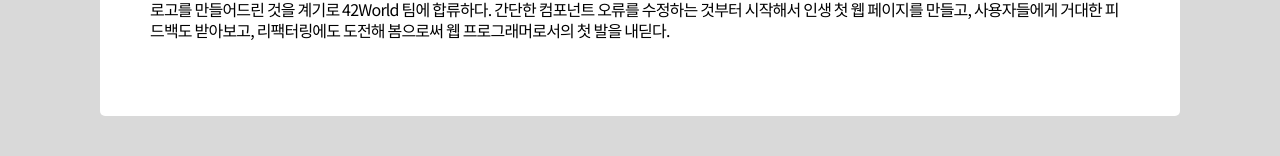
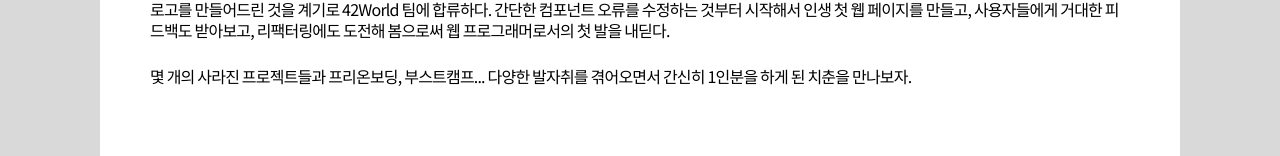
Before and after one commit to chichoon/about-me, a Next.js app: page / in a window 1280 px wide. Shown: the part 900-1056 px from the top of the page. Built offline with nearby package versions, Linux system fonts and the light colour scheme.

Commit message:
docs: :bento: 소개 문구 추가 및 이미지 margin 추가

```diff
--- a/src/assets/myInfo.json
+++ b/src/assets/myInfo.json
@@ -10,7 +10,8 @@
     "때는 바야흐로 2012년, 풋내기 그림쟁이 치춘 (중2) 는 자신의 그림을 저장할 만한 블로그를 원했다.\n네*버 블로그는 너무 흔하지 않은가? 하던 차에 눈에 들어오던 툴이 있었으니 바로 '나* 웹에디터'...\n돈이 없었던 중학교 2학년 치춘은 무료 평가판으로 자신의 블로그를 깎게 되었고, 이것이 치춘의 기나긴 프론트엔드 여정의 시발점이 되다.",
     "평가판이 끝난 뒤 그대로 방치되던 블로그와 함께 전자공학과에 진학하게 된 치춘, 프론트엔드 개발을 잊다.\n허나 대학교 3학년 때 수강하였던 안드로이드 프로그래밍 수업이 치춘의 삶을 흔들어 놓았다... \n이때까지만 해도 치춘은 프론트엔드 분야로 진로를 틀 줄 몰랐던 평범한 통신공학도였으나, 안드로이드 수업을 수강한 뒤 자신감이 MAX가 되어 졸업작품으로 어플리케이션 개발을 시작한 것이다!",
     "어플리케이션 개발 여정은 매우 험난했고, 치춘은 고작 Java 밖에 할 수 없었기에 Android Studio와 기나긴 사투를 벌였지만, 기판을 납땜하는 일보다는 훨씬 즐겁다는 것을 깨닫다.\n교수님의 적극적인 피드백은 치춘을 춤추게 했고, 클라이언트와의 상호작용이 얼마나 중요한지 몸소 느끼다.\n스스로 기획부터 그럴듯한 결과물을 내보내기까지 겪어보며 프로그래밍의 길에 비로소 접어들다. 하지만 졸업작품은 제출했고, 앞으로 혼자서 어떻게 해야 할지 혼란만.",
-    "42Seoul과의 첫만남, La Piscine은 가혹했다. 본과정에 도달하여 사람을 많이 만나다. 같은 길을 걷는 사람들과 다양하게 교류를 할 수 있었다.\n첫 웹 프로젝트에 도전하고, React 코드를 굉장히 많이 읽고, 1인분이라도 하려고 노력하다. 프로젝트가 산화하다.\n로고를 만들어드린 것을 계기로 42World 팀에 합류하다. 간단한 컴포넌트 오류를 수정하는 것부터 시작해서 인생 첫 웹 페이지를 만들고, 사용자들에게 거대한 피드백도 받아보고, 리팩터링에도 도전해 봄으로써 웹 프로그래머로서의 첫 발을 내딛다.\n"
+    "42Seoul과의 첫만남, La Piscine은 가혹했다. 본과정에 도달하여 사람을 많이 만나다. 같은 길을 걷는 사람들과 다양하게 교류를 할 수 있었다.\n첫 웹 프로젝트에 도전하고, React 코드를 굉장히 많이 읽고, 1인분이라도 하려고 노력하다. 프로젝트가 산화하다.\n로고를 만들어드린 것을 계기로 42World 팀에 합류하다. 간단한 컴포넌트 오류를 수정하는 것부터 시작해서 인생 첫 웹 페이지를 만들고, 사용자들에게 거대한 피드백도 받아보고, 리팩터링에도 도전해 봄으로써 웹 프로그래머로서의 첫 발을 내딛다.\n",
+    "몇 개의 사라진 프로젝트들과 프리온보딩, 부스트캠프... 다양한 발자취를 겪어오면서 간신히 1인분을 하게 된 치춘을 만나보자."
   ],
   "stacks": [
     { "name": "JavaScript", "color": "F7DF1E", "logo": "JavaScript" },
--- a/src/components/MainPage/index.tsx
+++ b/src/components/MainPage/index.tsx
@@ -42,7 +42,6 @@ const imageStyle = css({
   [getResponsiveAfter('ML')]: {
     float: 'left',
     marginRight: 25,
-    marginBottom: 0,
   },
 });
 
```
